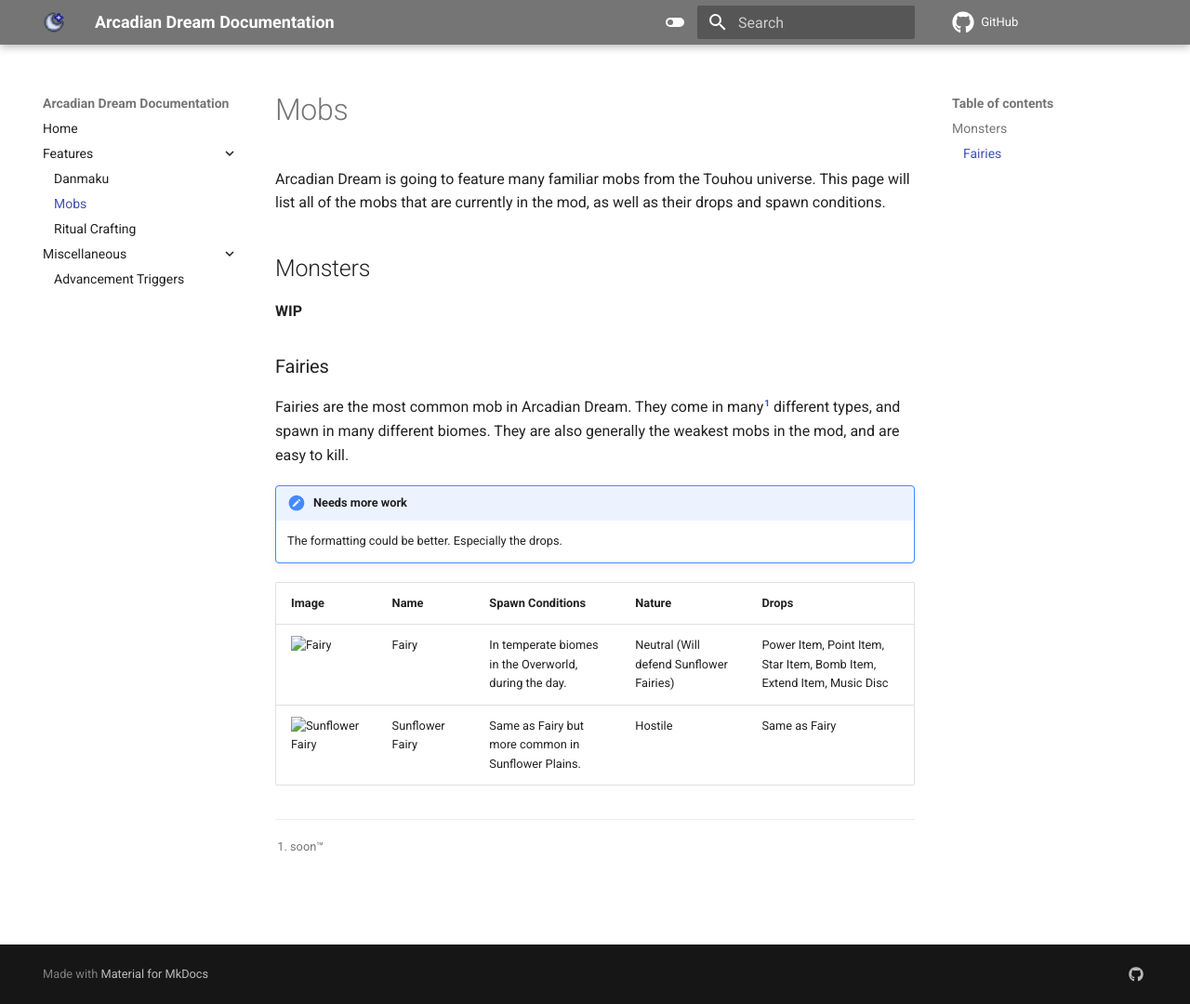
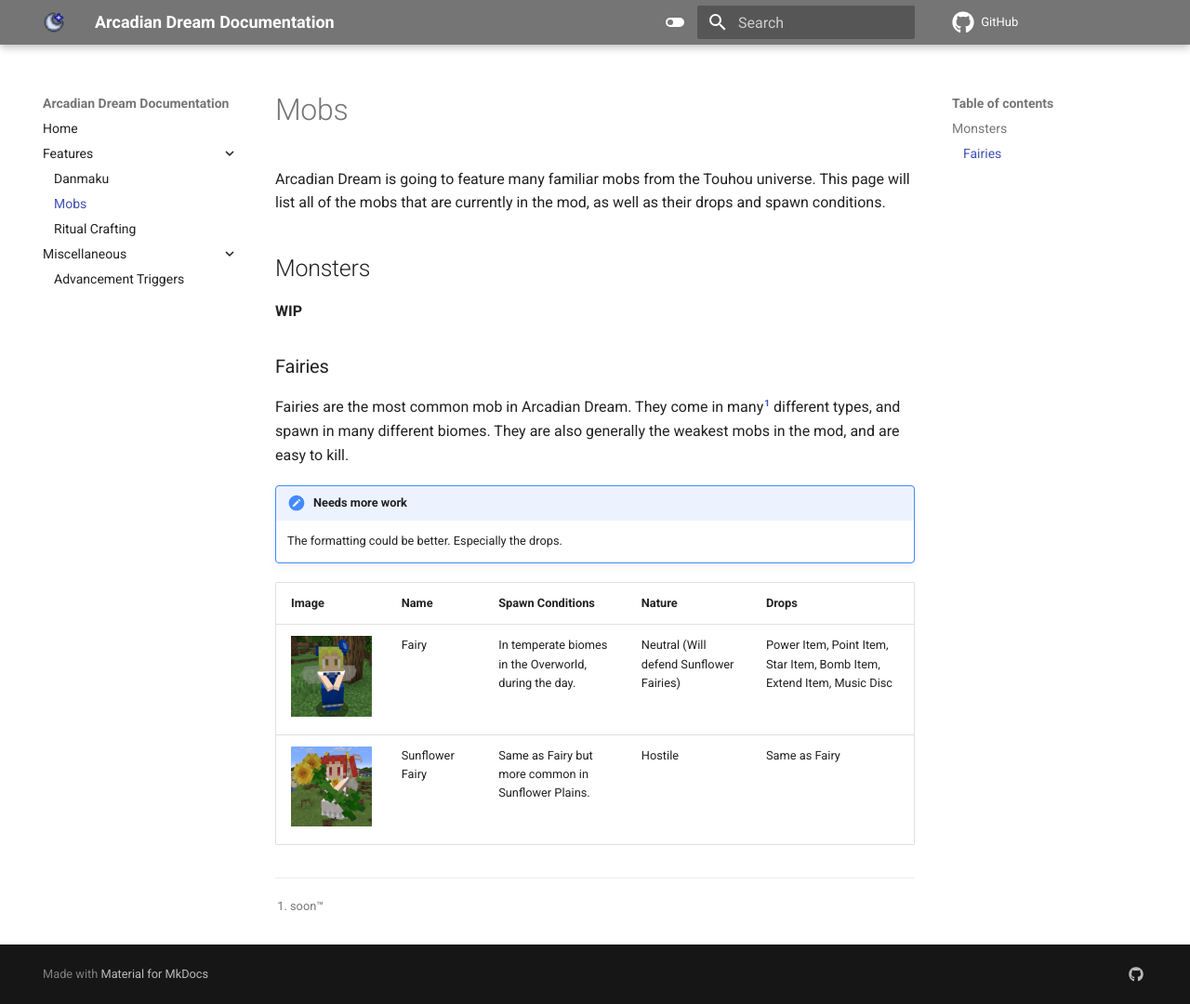
Before and after one commit to Maxmani/reimaden-mods-documentation, an MkDocs documentation site: the page built from docs/features/mobs.md, in a window 1280 px wide and 1080 px high. Shown: the whole window at 93% size. Built offline with MkDocs 1.6.1 and Material for MkDocs 9.7.7, drawn with Linux system fonts in a browser that asks for light colours; comment, search, counter and statistics services are not loaded.

Commit message:
Attempt unbreaking images

```diff
--- a/docs/features/mobs.md
+++ b/docs/features/mobs.md
@@ -18,5 +18,5 @@ Fairies are the most common mob in Arcadian Dream. They come in many[^1] differe
 
 Image | Name | Spawn Conditions | Nature | Drops
 ------|------|------------------|--------|------
-<img alt="Fairy" width="150" src="../images/fairy.png"/> | Fairy | In temperate biomes in the Overworld, during the day. | Neutral (Will defend Sunflower Fairies) | Power Item, Point Item, Star Item, Bomb Item, Extend Item, Music Disc
-<img alt="Sunflower Fairy" width="150" src="../images/sunflower_fairy.png"/> | Sunflower Fairy | Same as Fairy but more common in Sunflower Plains. | Hostile | Same as Fairy
+<img alt="Fairy" width="150" src="../../images/fairy.png"/> | Fairy | In temperate biomes in the Overworld, during the day. | Neutral (Will defend Sunflower Fairies) | Power Item, Point Item, Star Item, Bomb Item, Extend Item, Music Disc
+<img alt="Sunflower Fairy" width="150" src="../../images/sunflower_fairy.png"/> | Sunflower Fairy | Same as Fairy but more common in Sunflower Plains. | Hostile | Same as Fairy
```
